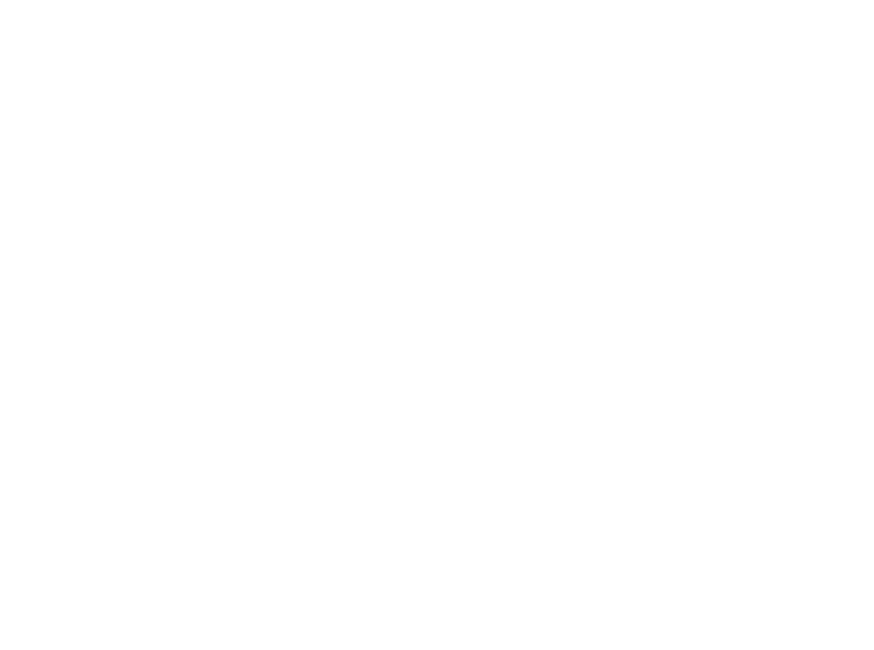
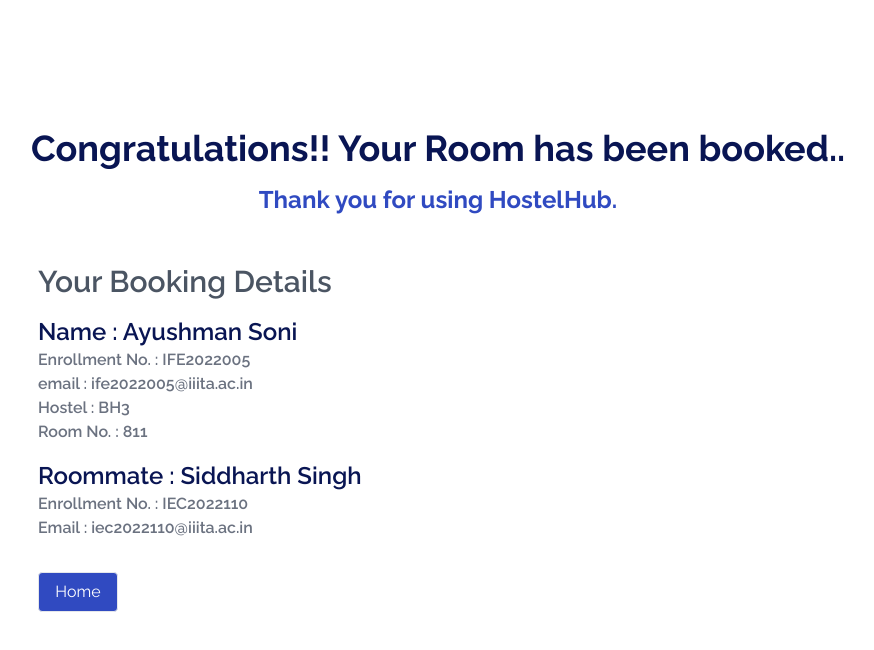
Before and after one commit to AyushmanSoni/HostelHub-Frontend, a React (Create React App) app in the folder hostelhub/: page /confirm in a window 1280 px wide. Before the commit this address had no page. Shown: the top 650 px of the page, without its empty margins (202-1076 px from the left). Built offline with nearby package versions, Linux system fonts and the light colour scheme.

Commit message:
completed all routes

```diff
--- a/hostelhub/src/App.js
+++ b/hostelhub/src/App.js
@@ -13,6 +13,8 @@ import RoomType from "./components/RoomType";
 import SingleRoomForm from "./components/SingleRoomForm";
 import { Routes, Route } from 'react-router-dom';
 import Types from "./components/Types";
+import Confirm from "./components/Confirm";
+import Confirm2 from "./components/Confirm2";
 
 // import Typeofroom from "./components/Typeofroom";
 // import BookPage from "./components/BookPage"
@@ -31,6 +33,11 @@ function App() {
          <Route path='/back2' element={<Types/>}/>
          <Route path='/logout' element={<NewLogin/>}/>
          <Route path='/signout' element={<NewLogin/>}/>
+         <Route path='/confirm' element={<Confirm/>}/>
+         <Route path='/home2' element={<Hero/>}/>
+         <Route path='/home3' element={<Hero/>}/>
+         <Route path='/confirm2' element={<Confirm2/>}/>
+
 
 
     </Routes>
--- a/hostelhub/src/components/Booking.jsx
+++ b/hostelhub/src/components/Booking.jsx
@@ -154,9 +154,9 @@ const Details = () => {
                          <input className="appearance-none block w-full bg-[#EFF5FF] text-gray-700 border border-[#091553] rounded py-3 px-4 leading-tight focus:outline-none focus:bg-white focus:border-gray-500" id="grid-room" type="number" placeholder="811"/>
                        </div>/
                      </div>
-
+                     <Link to = "/confirm">
                    <button id='myButton'  className="text-white bg-[#091553]  px-6
-                     py-3 my-8 flex items-center hover:bg-[#304AC1] rounded-md ">Book my room</button>
+                     py-3 my-8 flex items-center hover:bg-[#304AC1] rounded-md ">Book my room</button></Link>
                 </form>
             </div>
         </div>
--- /dev/null
+++ b/hostelhub/src/components/Confirm.jsx
@@ -0,0 +1,35 @@
+import React from 'react'
+import { Link } from 'react-router-dom';
+
+const Confirm = () => {
+  return (
+    <div>
+        <div className='pt-32'>
+            <h1 className='font-bold sm:text-4xl text-3xl px-12 text-center text-[#091553]'>
+                Congratulations!! Your Room has been booked..
+            </h1>
+            <h2 className='font-bold pt-4 sm:text-2xl text-1xl px-12 text-center text-[#304AC1]'>Thank you for using HostelHub.</h2>
+        </div>
+        <div className='pl-48 pt-8'>
+            <h1 className=' font-semibold pt-4 sm:text-3xl text-1xl px-12  text-gray-600'>Your Booking Details</h1>
+            <div className='pt-4 pl-12'>
+                <p className='text-2xl text-[#091553] font-semibold'>Name : Ayushman Soni</p>
+                <p className='font-semibold text-gray-500'>Enrollment No. : IFE2022005</p>
+                <p className='font-semibold text-gray-500'>email : ife2022005@iiita.ac.in</p>
+                <p className='font-semibold text-gray-500'>Hostel : BH3</p>
+                <p className='font-semibold text-gray-500'>Room No. : 811</p>
+                <p className='text-2xl text-[#091553] font-semibold pt-4'>Roommate : Siddharth Singh</p>
+                <p className='font-semibold text-gray-500'>Enrollment No. : IEC2022110</p>
+                <p className='font-semibold text-gray-500'>Email : iec2022110@iiita.ac.in</p>
+                <p></p>
+            </div>
+        </div>
+        <div className='pt-8'>
+        <Link to = "/home2">
+            <button className='ml-60 text-white bg-[#304AC1] hover:font-semibold  border w-20 h-10 items-center rounded '>Home</button></Link>
+        </div>
+    </div>
+  )
+}
+
+export default Confirm
--- /dev/null
+++ b/hostelhub/src/components/Confirm2.jsx
@@ -0,0 +1,31 @@
+import React from 'react'
+import { Link } from 'react-router-dom';
+
+const Confirm2 = () => {
+  return (
+    <div>
+        <div className='pt-32'>
+            <h1 className='font-bold sm:text-4xl text-3xl px-12 text-center text-[#091553]'>
+                Congratulations!! Your Room has been booked..
+            </h1>
+            <h2 className='font-bold pt-4 sm:text-2xl text-1xl px-12 text-center text-[#304AC1]'>Thank you for using HostelHub.</h2>
+        </div>
+        <div className='pl-48 pt-8'>
+            <h1 className=' font-semibold pt-4 sm:text-3xl text-1xl px-12  text-gray-600'>Your Booking Details</h1>
+            <div className='pt-4 pl-12'>
+                <p className='text-2xl text-[#091553] font-semibold'>Name : Ayushman Soni</p>
+                <p className='font-semibold text-gray-500'>Enrollment No. : IFE2022005</p>
+                <p className='font-semibold text-gray-500'>email : ife2022005@iiita.ac.in</p>
+                <p className='font-semibold text-gray-500'>Hostel : BH3</p>
+                <p className='font-semibold text-gray-500'>Room No. : 811</p>
+            </div>
+        </div>
+        <div className='pt-8'>
+        <Link to = "/home3">
+            <button className='ml-60 text-white bg-[#304AC1] hover:font-semibold  border w-20 h-10 items-center rounded '>Home</button></Link>
+        </div>
+    </div>
+  )
+}
+
+export default Confirm2
--- a/hostelhub/src/components/SingleRoomForm.jsx
+++ b/hostelhub/src/components/SingleRoomForm.jsx
@@ -101,9 +101,9 @@ const SingleRoomForm = () => {
                          <input className="appearance-none block w-full bg-[#EFF5FF] text-gray-700 border border-[#091553] rounded py-3 px-4 leading-tight focus:outline-none focus:bg-white focus:border-gray-500" id="grid-room" type="number" placeholder="811"/>
                        </div>/
                      </div>
-
+                     <Link to = "/confirm2">
                    <button className="text-white bg-[#091553]  px-6
-                     py-3 my-8 flex items-center rounded-md ">Book my room</button>
+                     py-3 my-8 flex items-center rounded-md ">Book my room</button></Link>
                 </form>
             </div>
         </div>
```
